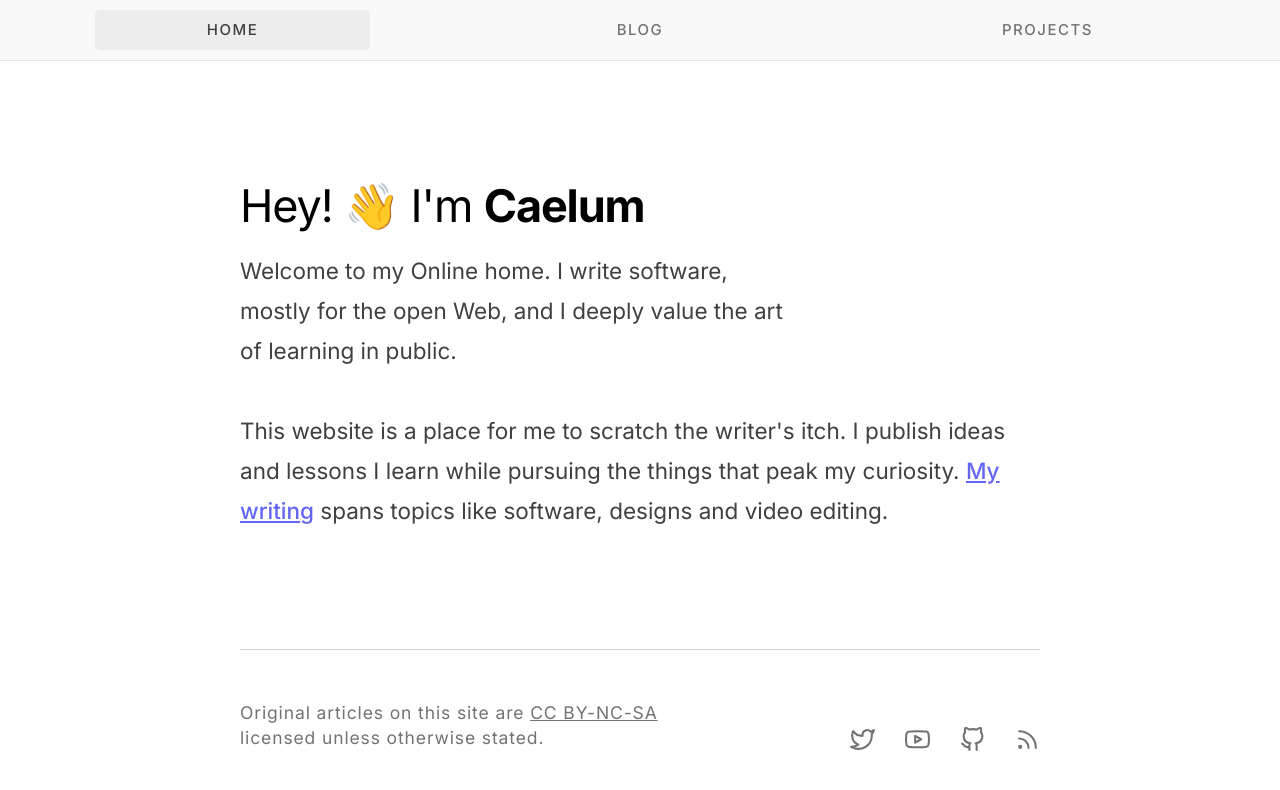
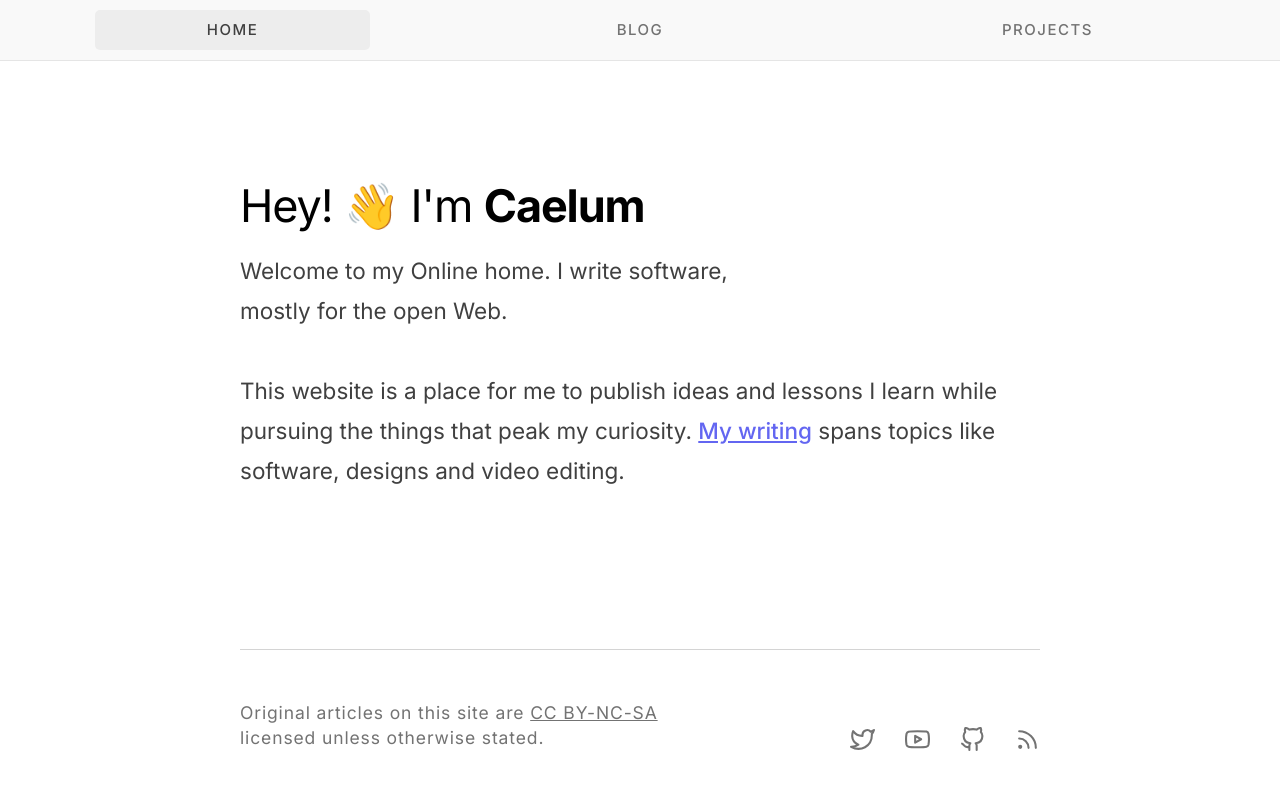
Before and after one commit to caelumpirata/next.js-blog-powered-by-MDX, a Next.js app: page / in a window 1280 px wide. Shown: the top 790 px of the page. Built offline with nearby package versions, Linux system fonts and the light colour scheme.

Commit message:
Update index.js

```diff
--- a/pages/index.js
+++ b/pages/index.js
@@ -67,7 +67,7 @@ export default function Home() {
               </h1>
               <p className="prose dark:prose-dark md:prose-lg mt-8 sm:mt-4">
                 Welcome to my Online home. I write software, mostly for the open
-                Web, and I deeply value the art of learning in public.
+                Web.
               </p>
             </div>
             {/* image content goes here */}
@@ -75,8 +75,7 @@ export default function Home() {
 
           <div className="prose dark:prose-dark sm:prose-lg sm:mt-8">
             <p>
-              This website is a place for me to scratch the writer&apos;s itch.
-              I publish ideas and lessons I learn while pursuing the things that
+              This website is a place for me to publish ideas and lessons I learn while pursuing the things that
               peak my curiosity. <Link href="/blog">My writing</Link> spans
               topics like software, designs and video editing.
             </p>
```
